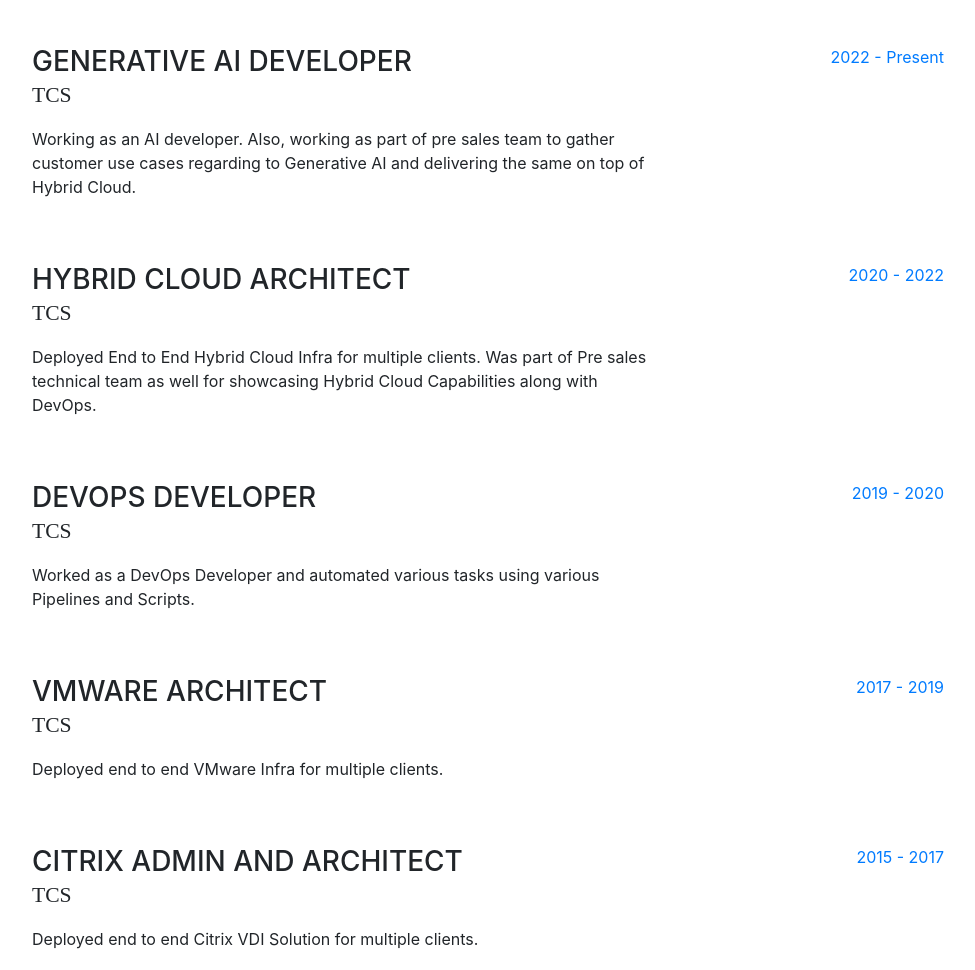
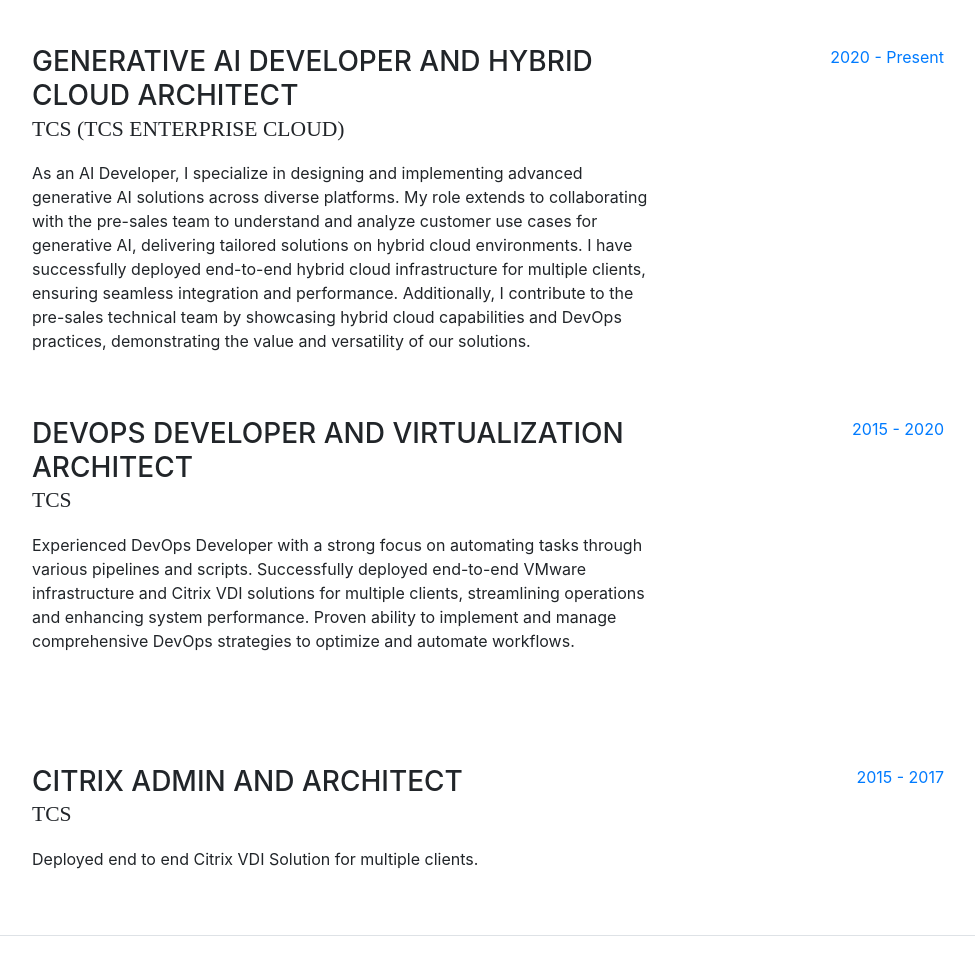
Before and after one commit to prateekgarg01/portfolio, a website with bundled scripts: page index.html in a window 1280 px wide. Shown: the part 889-1859 px from the top of the page, without its empty margins (288-1263 px from the left). Built offline with nearby package versions, Linux system fonts and the light colour scheme; a web font is replaced by a local one.

Commit message:
Update index.html

```diff
--- a/index.html
+++ b/index.html
@@ -101,45 +101,23 @@
 
           <div class="resume-item d-flex flex-column flex-md-row mb-5">
             <div class="resume-content mr-auto">
-              <h3 class="mb-0">Generative AI Developer</h3>
-              <div class="subheading mb-3">TCS</div>
-              <p>Working as an AI developer. Also, working as part of pre sales team to gather customer use cases regarding to Generative AI and delivering the same on top of Hybrid Cloud.</p>
+              <h3 class="mb-0">Generative AI Developer and Hybrid Cloud Architect</h3>
+              <div class="subheading mb-3">TCS (TCS Enterprise Cloud)</div>
+              <p>As an AI Developer, I specialize in designing and implementing advanced generative AI solutions across diverse platforms. My role extends to collaborating with the pre-sales team to understand and analyze customer use cases for generative AI, delivering tailored solutions on hybrid cloud environments. I have successfully deployed end-to-end hybrid cloud infrastructure for multiple clients, ensuring seamless integration and performance. Additionally, I contribute to the pre-sales technical team by showcasing hybrid cloud capabilities and DevOps practices, demonstrating the value and versatility of our solutions.</p>
             </div>
             <div class="resume-date text-md-right">
-              <span class="text-primary">2022 - Present</span>
+              <span class="text-primary">2020 - Present</span>
             </div>
           </div>
 
           <div class="resume-item d-flex flex-column flex-md-row mb-5">
             <div class="resume-content mr-auto">
-              <h3 class="mb-0">Hybrid Cloud Architect</h3>
+              <h3 class="mb-0">DevOps Developer and Virtualization Architect</h3>
               <div class="subheading mb-3">TCS</div>
-              <p>Deployed End to End Hybrid Cloud Infra for multiple clients. Was part of Pre sales technical team as well for showcasing Hybrid Cloud Capabilities along with DevOps.</p>
+              <p>Experienced DevOps Developer with a strong focus on automating tasks through various pipelines and scripts. Successfully deployed end-to-end VMware infrastructure and Citrix VDI solutions for multiple clients, streamlining operations and enhancing system performance. Proven ability to implement and manage comprehensive DevOps strategies to optimize and automate workflows.</p>
             </div>
             <div class="resume-date text-md-right">
-              <span class="text-primary">2020 - 2022</span>
-            </div>
-          </div>
-
-          <div class="resume-item d-flex flex-column flex-md-row mb-5">
-            <div class="resume-content mr-auto">
-              <h3 class="mb-0">DevOps Developer</h3>
-              <div class="subheading mb-3">TCS</div>
-              <p>Worked as a DevOps Developer and automated various tasks using various Pipelines and Scripts.</p>
-            </div>
-            <div class="resume-date text-md-right">
-              <span class="text-primary">2019 - 2020</span>
-            </div>
-          </div>
-
-          <div class="resume-item d-flex flex-column flex-md-row">
-            <div class="resume-content mr-auto">
-              <h3 class="mb-0">VMware Architect</h3>
-              <div class="subheading mb-3">TCS</div>
-              <p>Deployed end to end VMware Infra for multiple clients.</p>
-            </div>
-            <div class="resume-date text-md-right">
-              <span class="text-primary">2017 - 2019</span>
+              <span class="text-primary">2015 - 2020</span>
             </div>
           </div>
           <br>
```
